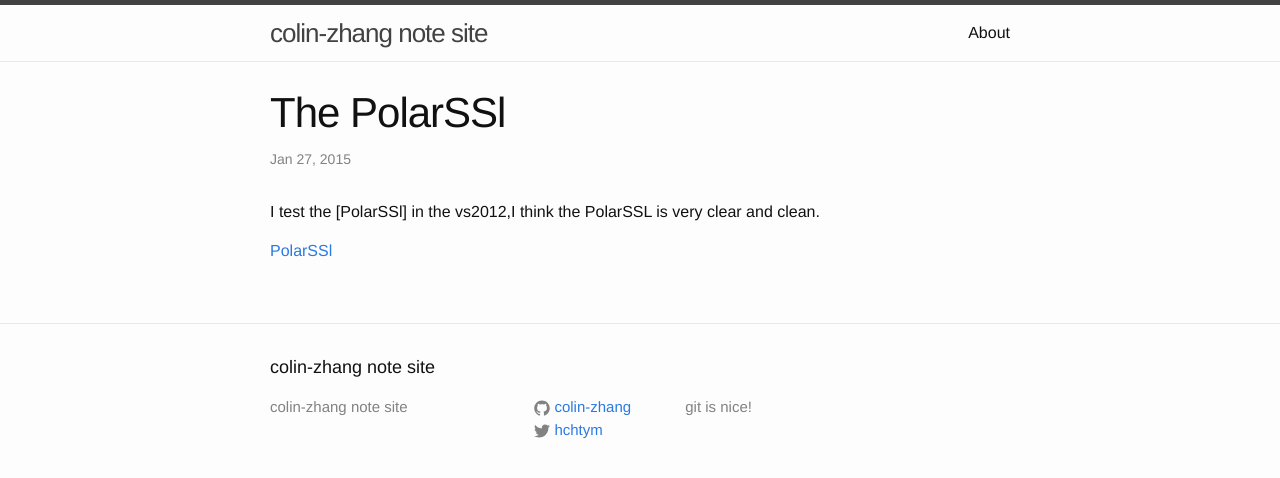
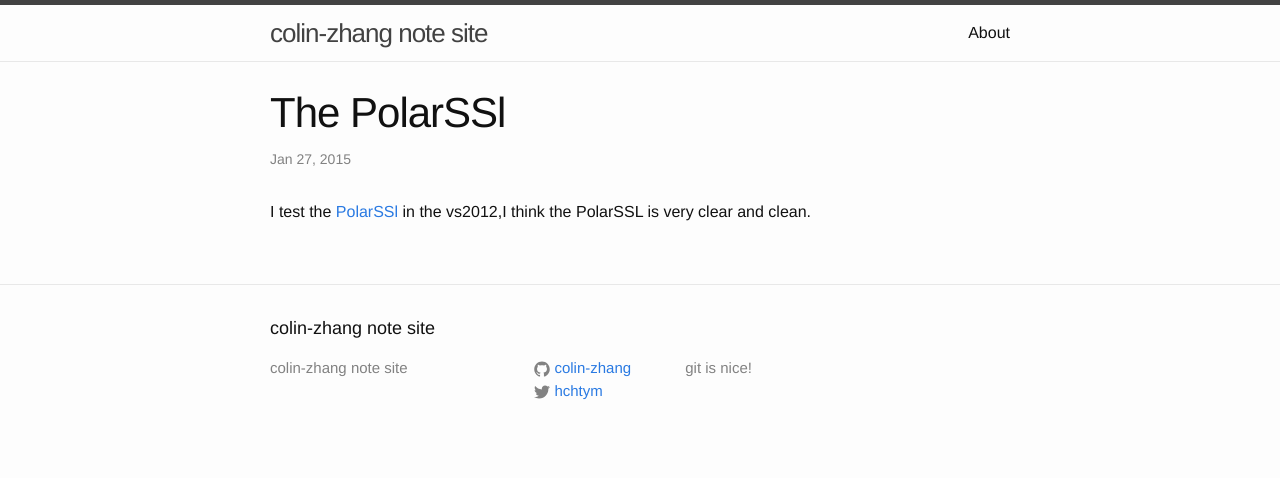
Before and after one commit to colin-zhang/colin-zhang.github.io, a Jekyll site: the page built from _posts/2015-01-27-The-PolarSSL.markdown, in a window 1280 px wide. Shown: the top 478 px of the page. Built offline with Jekyll 4.4.1, drawn with Linux system fonts in a browser that asks for light colours.

Commit message:
fix wrong markdown

```diff
--- a/_posts/2015-01-27-The-PolarSSL.markdown
+++ b/_posts/2015-01-27-The-PolarSSL.markdown
@@ -8,4 +8,4 @@ I test the [PolarSSl] in the vs2012,I think the PolarSSL is very clear and clean
 
 
 
-[PolarSSl](https://polarssl.org/)
+[PolarSSl]:(https://polarssl.org/)
```
